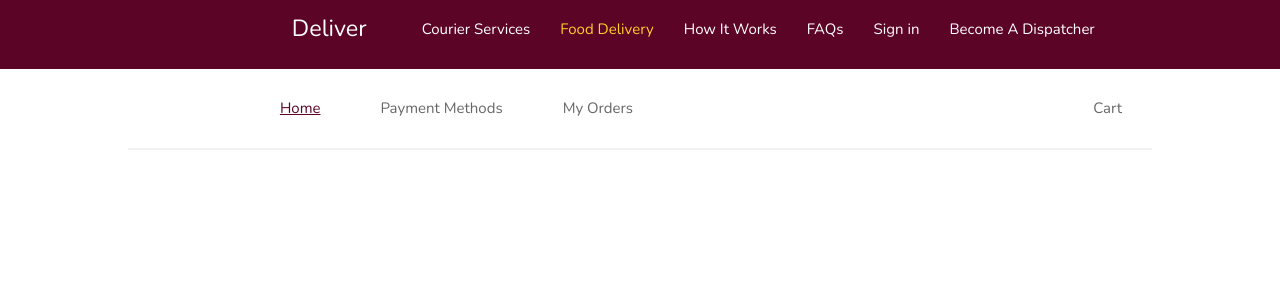
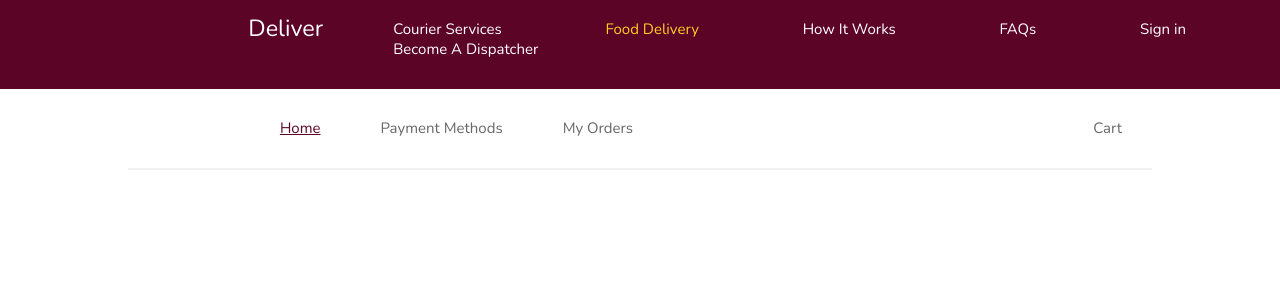
Before and after one commit to SeunJay/AngularProject, an Angular app: page / in a window 1280 px wide. Shown: the top 300 px of the page. Built offline with nearby package versions, Linux system fonts and the light colour scheme.

Commit message:
increase width of container

```diff
--- a/src/app/nav-bar/nav-bar.component.css
+++ b/src/app/nav-bar/nav-bar.component.css
@@ -1,5 +1,5 @@
 .container {
-  width: 80%;
+  width: 90%;
   margin: 0 auto;
   /* border: 2px solid #f1f1f1; */
   display: flex;
@@ -28,17 +28,18 @@ header {
 
 .flex-container {
   display: flex;
-  justify-content: center;
+  justify-content: space-between;
 
   list-style: none;
   /* margin-top: -25px */
   margin-top: 0.4em;
+
   flex-wrap: wrap;
   /* border: 1px solid #000 */
 }
 
 li {
-  padding: 0 1em;
+  padding: 0 2em;
   font-size: 15px
 }
 
```
